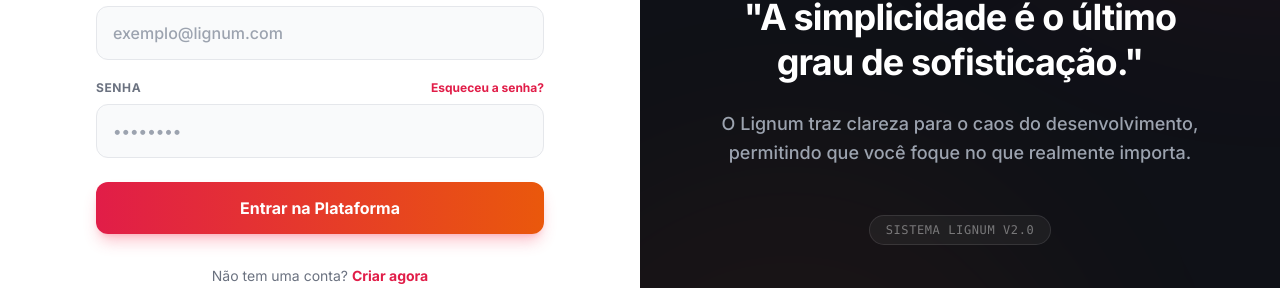
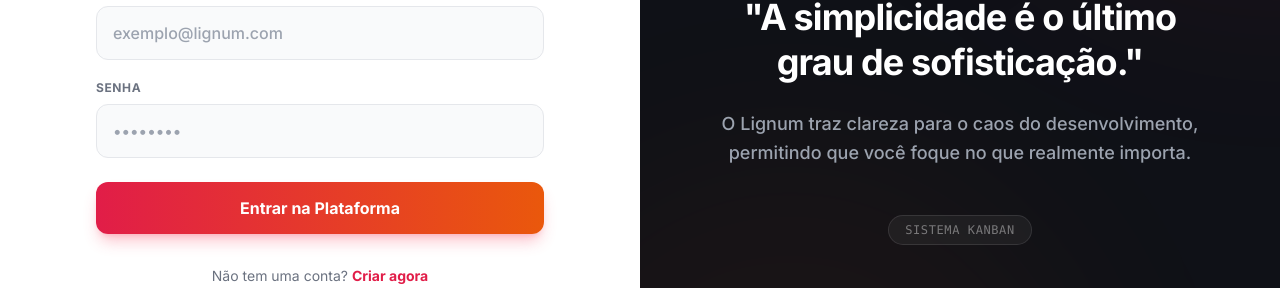
Before and after one commit to rocruzta50IND/Lignum, a React (Vite) app in the folder frontend/: page /login in a window 1280 px wide. Shown: the part 348-636 px from the top of the page. Built offline with nearby package versions, Linux system fonts and the light colour scheme.

Commit message:
Sistema Lignum att v3.0

```diff
--- a/frontend/src/pages/Login.tsx
+++ b/frontend/src/pages/Login.tsx
@@ -62,7 +62,6 @@
                 <div>
                     <div className="flex justify-between items-center mb-2">
                         <label className="block text-xs font-bold text-gray-500 uppercase tracking-wider">Senha</label>
-                        <a href="#" className="text-xs font-bold text-rose-600 hover:text-rose-700 transition-colors">Esqueceu a senha?</a>
                     </div>
                     <input
                         type="password"
@@ -122,7 +121,7 @@
             </p>
 
             <div className="mt-12 inline-flex items-center gap-2 px-4 py-1.5 rounded-full bg-white/5 border border-white/10 text-white/40 text-xs font-mono tracking-wider uppercase">
-                <span>Sistema Lignum V2.0</span>
+                <span>Sistema Kanban</span>
             </div>
         </div>
       </div>
```
